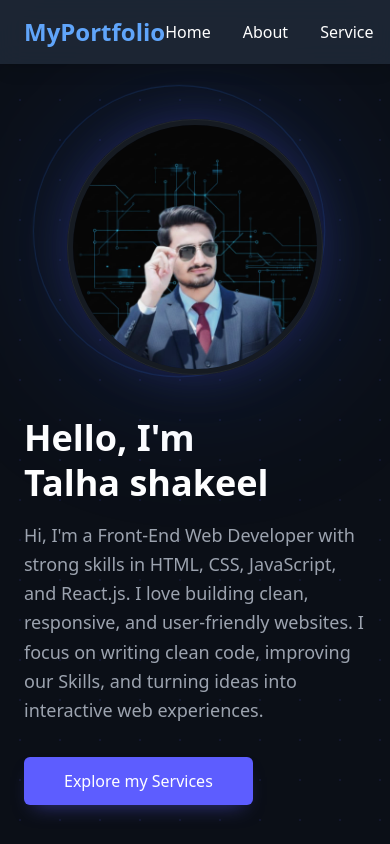
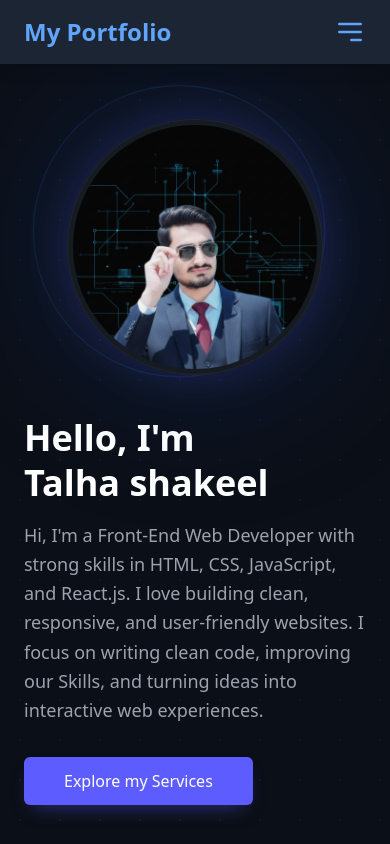
Before and after one commit to talhashakeel07/My-Portfolio, a React (Create React App) app: page / in a window 390 px wide. Shown: the top 844 px of the page. Built offline with nearby package versions, Linux system fonts and the light colour scheme.

Commit message:
update code

```diff
--- a/src/App.js
+++ b/src/App.js
@@ -5,19 +5,55 @@ const Portfolio = () => {
     const element = document.getElementById(id);
     element.scrollIntoView({ behavior: 'smooth' });
   };
+const [isMenuOpen, setIsMenuOpen] = React.useState(false);
+
 
   return (
     <div className="bg-gray-900 text-white min-h-screen font-sans">
       {/* --- Navbar --- */}
 <nav className="fixed top-0 w-full bg-gray-800/90 backdrop-blur-md z-50 py-4 shadow-lg">
   <div className="max-w-6xl mx-auto px-6 flex justify-between items-center">
-          <h1 className="text-2xl font-bold text-blue-400 cursor-pointer">MyPortfolio</h1>
-          <ul className="flex space-x-8">
+    <h1 className="text-2xl font-bold text-blue-400 cursor-pointer">My Portfolio</h1>
+
+    {/* Desktop Menu: 'hidden md:flex' se ye mobile par chup jayega */}
+    <ul className="hidden md:flex space-x-8">
       {['Home', 'About', 'Service', 'Contact'].map((item) => (
         <li key={item}>
           <button
             onClick={() => scrollToSection(item.toLowerCase())}
-                  className="hover:text-blue-400 transition-colors duration-300 font-medium"
+            className="hover:text-blue-400 transition-colors duration-300 font-medium text-white"
+          >
+            {item}
+          </button>
+        </li>
+      ))}
+    </ul>
+
+    {/* Hamburger Icon: 'md:hidden' se ye sirf mobile par nazar aayega */}
+    <div className="md:hidden flex items-center">
+      <button
+        onClick={() => setIsMenuOpen(!isMenuOpen)}
+        className="text-blue-400 focus:outline-none"
+      >
+        <svg className="w-8 h-8" fill="none" stroke="currentColor" viewBox="0 0 24 24">
+          {isMenuOpen ? (
+            <path strokeLinecap="round" strokeLinejoin="round" strokeWidth="2" d="M6 18L18 6M6 6l12 12" />
+          ) : (
+            <path strokeLinecap="round" strokeLinejoin="round" strokeWidth="2" d="M4 6h16M4 12h16m-7 6h7" />
+          )}
+        </svg>
+      </button>
+    </div>
+  </div>
+
+  {/* Mobile Dropdown: Jab 'isMenuOpen' true hoga tabhi niche menu khulega */}
+  <div className={`md:hidden bg-gray-800 transition-all duration-300 ease-in-out overflow-hidden ${isMenuOpen ? 'max-h-64 border-t border-gray-700' : 'max-h-0'}`}>
+    <ul className="flex flex-col space-y-4 p-6">
+      {['Home', 'About', 'Service', 'Contact'].map((item) => (
+        <li key={item}>
+          <button
+            onClick={() => scrollToSection(item.toLowerCase())}
+            className="block w-full text-left hover:text-blue-400 transition-colors duration-300 font-medium text-white"
           >
             {item}
           </button>
```
Lines whose indentation alone changed are shown as unchanged.
